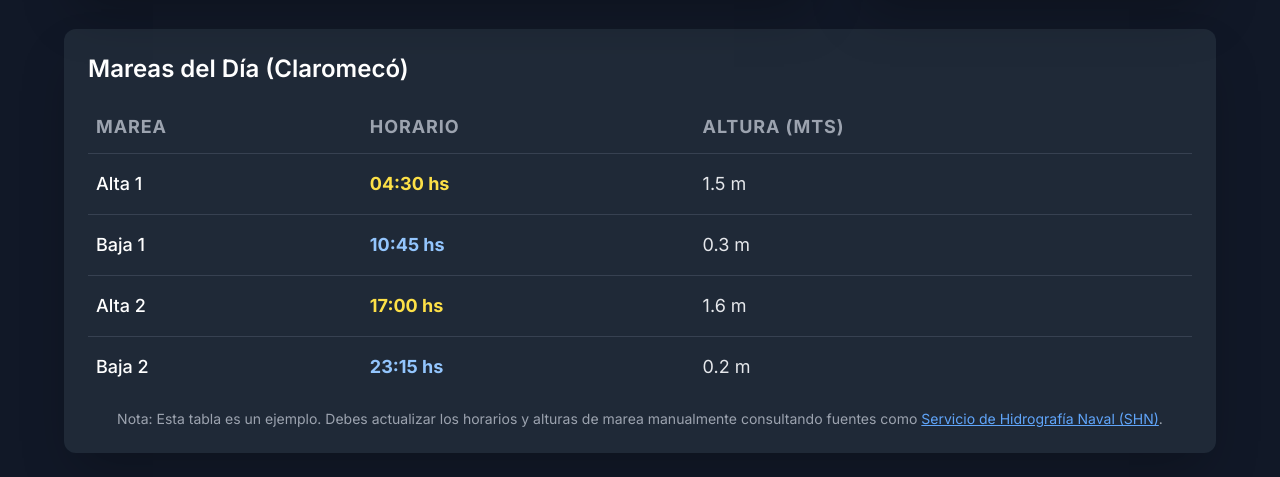
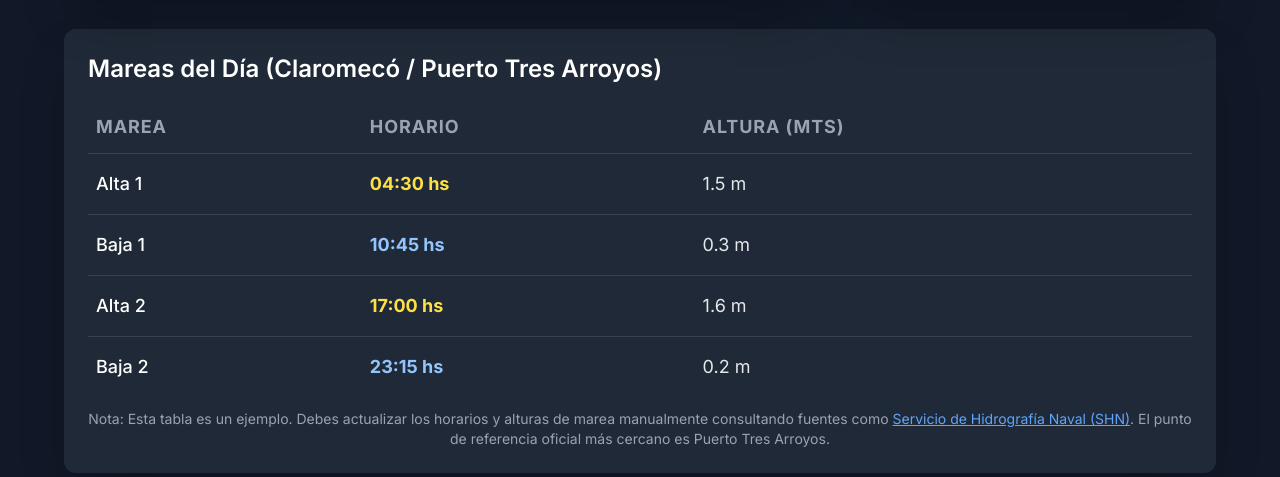
Before and after one commit to lucianoluisrossi/labajadakite, a plain HTML site: page index.html in a window 1280 px wide. Shown: the part 685-1162 px from the top of the page. Drawn offline with nearby package versions, Linux system fonts and the light colour scheme; no server answers.

Commit message:
Refactor index.html for weather app and remove AI elements
Updated the HTML structure and content for the weather application, including the removal of AI-related elements and the addition of tide information for Claromecó / Puerto Tres Arroyos.

```diff
--- a/index.html
+++ b/index.html
@@ -120,7 +120,7 @@
         <!-- Sección de Tabla de Mareas estilo Mareas Argentinas (Texto) -->
         <div class="bg-gray-800 p-6 rounded-xl shadow-2xl mt-6 lg:mt-8">
             <h2 class="text-2xl font-semibold mb-4 text-white">
-                Mareas del Día (Claromecó)
+                Mareas del Día (Claromecó / Puerto Tres Arroyos)
             </h2>
             <div class="overflow-x-auto">
                 <table class="w-full text-left text-lg text-gray-200 border-collapse">
@@ -160,7 +160,7 @@
                 </table>
             </div>
             <p class="text-sm text-gray-400 mt-3 text-center">
-                Nota: Esta tabla es un ejemplo. Debes actualizar los horarios y alturas de marea manualmente consultando fuentes como <a href="https://www.hidro.gov.ar/tablas/Default.asp" target="_blank" class="text-blue-400 hover:text-blue-300 underline">Servicio de Hidrografía Naval (SHN)</a>.
+                Nota: Esta tabla es un ejemplo. Debes actualizar los horarios y alturas de marea manualmente consultando fuentes como <a href="https://www.hidro.gov.ar/tablas/Default.asp" target="_blank" class="text-blue-400 hover:text-blue-300 underline">Servicio de Hidrografía Naval (SHN)</a>. El punto de referencia oficial más cercano es Puerto Tres Arroyos.
             </p>
         </div>
 
```
